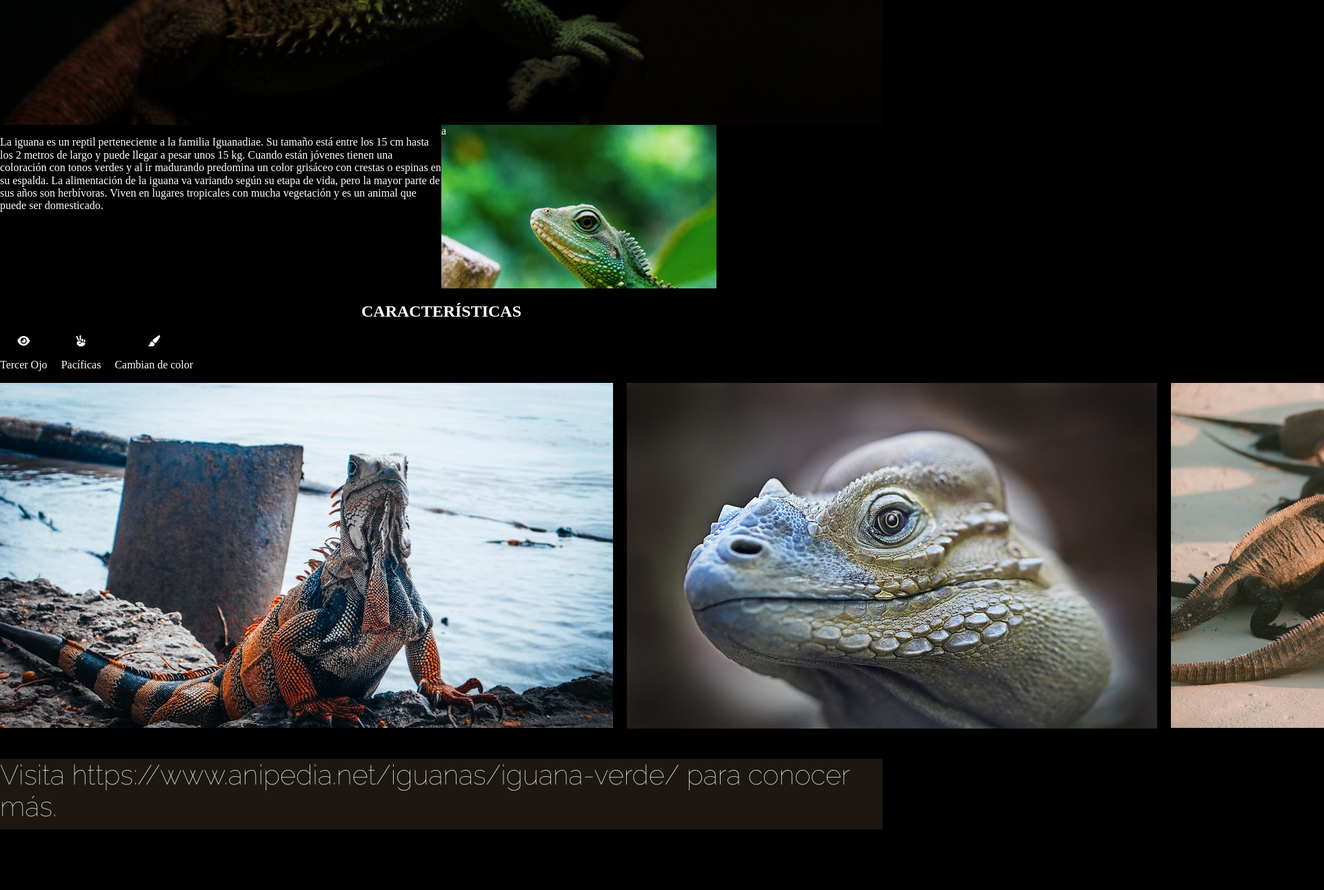
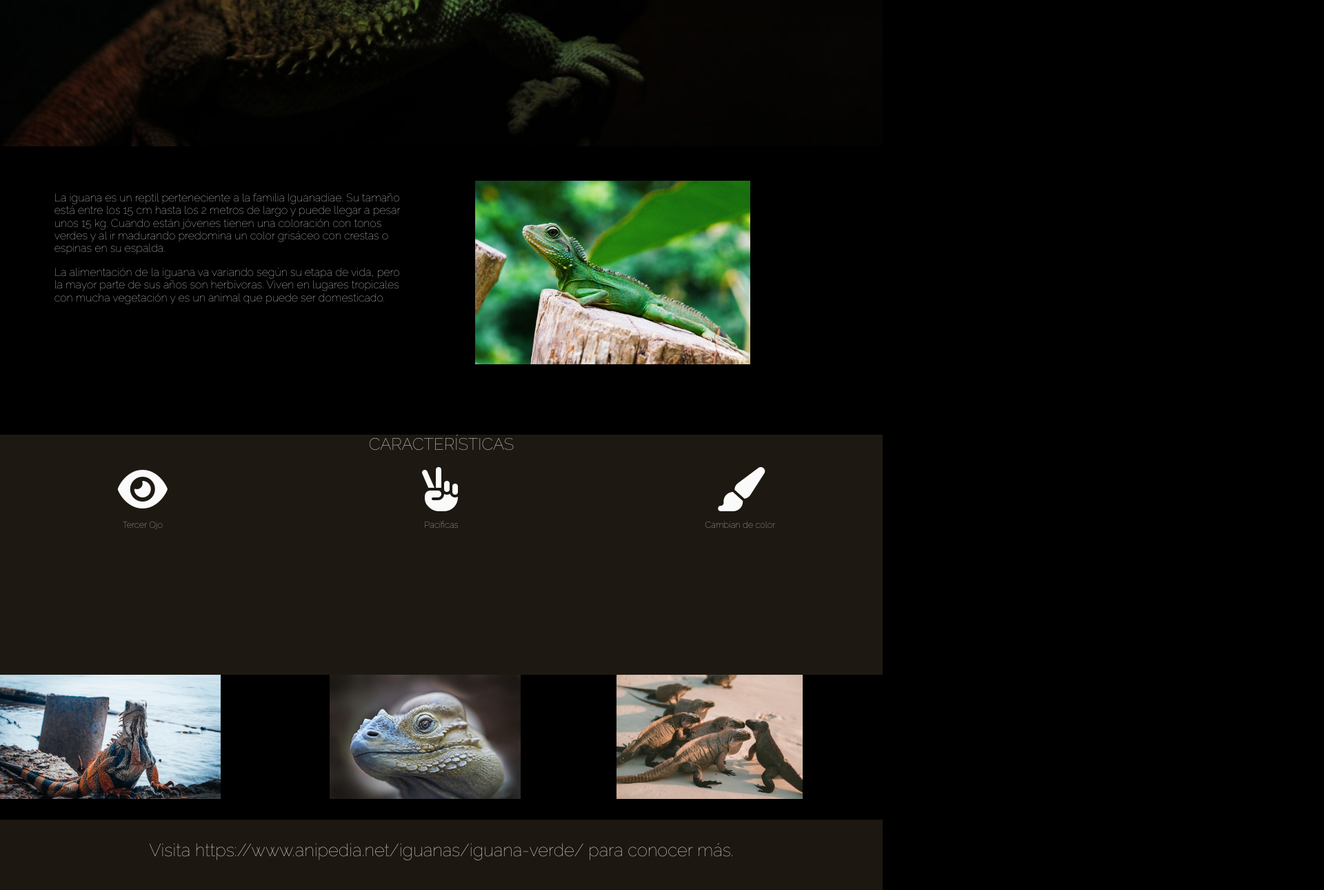
Before and after one commit to fisaavedrae/desafio-flex, a plain HTML site: page index.html in a window 1280 px wide. Shown: the part 642-1932 px from the top of the page at 69% size, 1920 px wide, since content can reach past the window. Before the commit the page ends 1844 px from the top, so only its background shows below. Drawn offline with Linux system fonts and the light colour scheme.

Commit message:
tercera version

```diff
--- a/assets/css/style.css
+++ b/assets/css/style.css
@@ -4,72 +4,107 @@ body {
   top: 0px;
   left: 0px;
   width: 1280px;
-  height: 73px;
-  /* UI Properties */
-  background: #000000 0% 0% no-repeat padding-box;
+    /* UI Properties */
+  background: #000000;
   opacity: 1;
   color: white;
+  font-family: 'Raleway', sans-serif;
 }
 .header {
   top: 7px;
-  left: 530px;
-  width: 100%;
-  height: 59px;
+
+  width: 1280px;
+
   /* UI Properties */
   text-align: center;
-  font: normal normal medium 50px/59px Raleway;
-  letter-spacing: 0px;
+  font-size: 2vw;
+  font-weight: 500;
+
   color: #ffffff;
   opacity: 1;
 }
 .central {
-  top: 73px;
+
   left: 0px;
-  width: 1280px;
-  height: 727px;
-  /* UI Properties */
-  background: transparent url("../img/bg-header.jpg") 0% 0% no-repeat
-    padding-box;
+  width: 100%;
   opacity: 1;
+  text-align: center;
 }
+
 .contenedor {
   display: flex;
+  gap: 20px;
+  width: 100%;
+  height: 348px;
+  padding-top: 45px;
+  justify-content:space-evenly;
+  }
+.card {
+  width: 40%;
 }
-.card {
-  width: 50%;
+.card p{
+  font-weight: 300;
 }
 .img-iguana {
-  /* Layout Properties */
-  top: 845px;
-  left: 731px;
+
   width: 399px;
-  height: 237px;
-  /* UI Properties */
-  background: transparent url("../img/iguana-1.jpg") 0% 0% no-repeat padding-box;
-  opacity: 1;
 }
 
+/*Bloque de caractieristicas*/
 .caracteristicas {
   text-align: center;
+  width: 100%;
+  height: 348px;
+  background: #1E1A13 0% 0% no-repeat padding-box;
+opacity: 0.98;
+}
+.caracteristicas h2{
+  font-weight: 500;
 }
 .box-caracteristicas
 {
   display: flex;
   gap: 20px;
+  width: 100%;
+  justify-content:space-evenly;
+
+}
+.box-caracteristicas div{
+  width: 40%;
+}
+.box-caracteristicas p
+{
+  font-size: 1vw;
+  font-weight: 300;
 }
 
+/*Bloque de Imagenes*/
 .box-imagenes{
   display: flex;
   gap: 20px;
+  width: 100%;
+  justify-content:space-around;
+
+
 }
-.footer{/* Layout Properties */
-  /*top: 1835px;*/
+.box-imagenes div{
+
+}
+.box-imagenes img{
+  width: 70%;
+}
+.footer
+ {
   left: 0px;
   width: 100%;
   height: 102px;
-  /* UI Properties */
   background: #1E1A13 0% 0% no-repeat padding-box;
   opacity: 0.94;
+}
+.footer p{
+  padding-top:30px;
   font-family: 'Raleway', sans-serif;
-  font-size: 2.5em;
+  font-size: 2vw;
+  text-align:center;
+  font-weight: 300;
 }
--- a/index.html
+++ b/index.html
@@ -16,42 +16,42 @@
         <h1>IGUANAS</h1>
     </div>
     <div class="central">
-        <p></p>
+        <img src="./assets/img/bg-header.jpg">
     </div>
     <section class="contenedor">
 
         <div class="card">
             <p>La iguana es un reptil perteneciente a la familia Iguanadiae. Su tamaño está entre los 15 cm hasta los 2
                 metros de largo y puede llegar a pesar unos 15 kg. Cuando están jóvenes tienen una coloración con tonos
-                verdes y al ir madurando predomina un color grisáceo con crestas o espinas en su espalda. La
-                alimentación de la iguana va variando según su etapa de vida, pero la mayor parte de sus años son
+                verdes y al ir madurando predomina un color grisáceo con crestas o espinas en su espalda.
+            </p>
+            <p>
+                La alimentación de la iguana va variando según su etapa de vida, pero la mayor parte de sus años son
                 herbívoras. Viven en lugares tropicales con mucha vegetación y es un animal que puede ser domesticado.
             </p>
         </div>
         <div class="card">
-            <div class="img-iguana">a</div>
+            <img class="img-iguana" src="./assets/img/iguana-1.jpg" alt="Imagen de Iguana" />
         </div>
     </section>
     <section class="caracteristicas">
         <h2>CARACTERÍSTICAS</h2>
         <div class="box-caracteristicas">
             <div>
-                <i class="fa-solid fa-eye"></i>
+                <i class="fa-solid fa-eye fa-4x"></i>
                 <p>Tercer Ojo</p>
             </div>
             <div>
-                <i class="fa-solid fa-hand-peace"></i>
+                <i class="fa-solid fa-hand-peace fa-4x"></i>
                 <p>Pacíficas</p>
             </div>
             <div>
-                <i class="fa-solid fa-paintbrush"></i>
+                <i class="fa-solid fa-paintbrush fa-4x"></i>
                 <p>Cambian de color</p>
             </div>
         </div>
     </section>
     <section class="box-imagenes">
-
-
         <div>
             <img src="./assets/img/iguana-2.jpg" alt="Imagen de Iguana" />
         </div>
```
